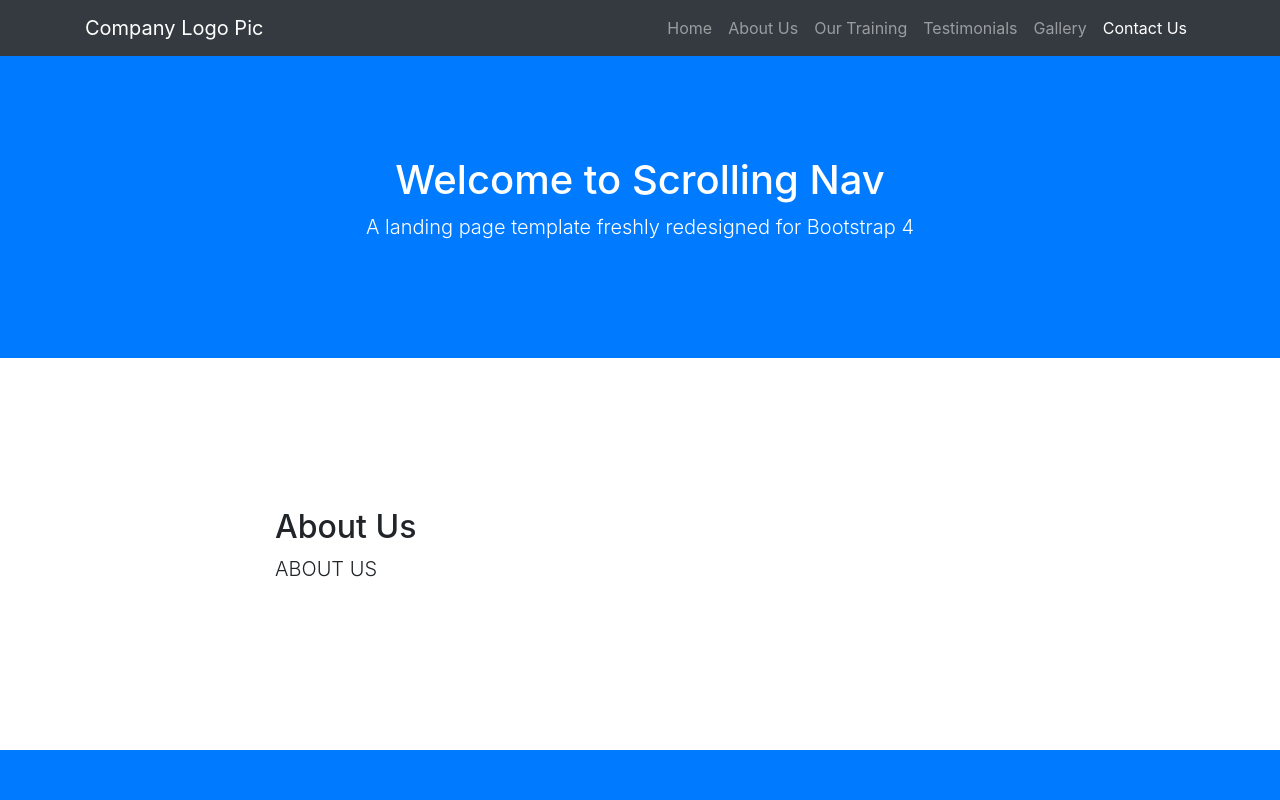
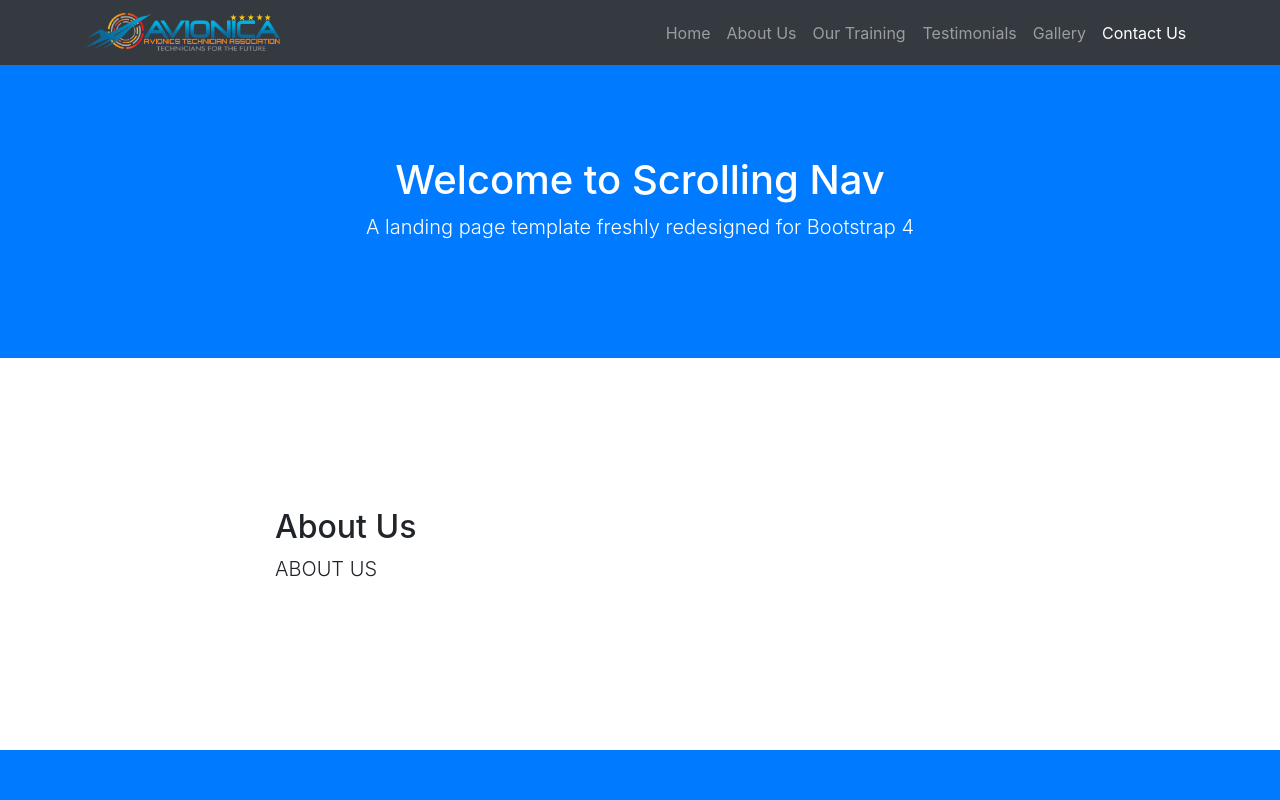
Before and after one commit to grodz21/avionica, a website with bundled scripts: page index.html in a window 1280 px wide. Shown: the top 800 px of the page. Built offline with nearby package versions, Linux system fonts and the light colour scheme.

Commit message:
Added changes to the navigation bar including logo and nav typography sizing depending on vieweing medium.

```diff
--- a/css/scrolling-nav.css
+++ b/css/scrolling-nav.css
@@ -8,9 +8,35 @@ header {
   padding: 154px 0 100px;
 }
 
+.avionicalogo {
+
+	width: 5%;
+	height: auto;
+	padding-top: 0px;
+	padding-bottom: 0px;
+}
+
+/*FullScreen CSS Styling*/
 @media (min-width: 992px) {
   header {
     padding: 156px 0 100px;
+  }
+
+  #trainingWord {
+  	width: 110px;
+  }
+
+  #aboutWord {
+  	width: 86px;
+  }
+
+  #contactWord {
+  	width: 101px;
+  }
+
+  .avionicalogo {
+	width: 35%;
+	height: auto;
   }
 }
 
--- /dev/null
+++ b/css/style.css
@@ -0,0 +1,5 @@
+/*.avionicalogo {
+
+	width: 35%;
+	height: auto;
+}*/
--- a/index.html
+++ b/index.html
@@ -15,6 +15,7 @@
 
     <!-- Custom styles for this template -->
     <link href="css/scrolling-nav.css" rel="stylesheet">
+    <link href="css/style.css" rel="stylesheet">
 
   </head>
 
@@ -23,7 +24,7 @@
     <!-- Navigation -->
     <nav class="navbar navbar-expand-lg navbar-dark bg-dark fixed-top" id="mainNav">
       <div class="container">
-        <a class="navbar-brand js-scroll-trigger" href="#page-top">Company Logo Pic</a>
+        <a class="navbar-brand js-scroll-trigger" href="#page-top"><img src="images/avionica-logo.png" class="avionicalogo"></a>
         <button class="navbar-toggler" type="button" data-toggle="collapse" data-target="#navbarResponsive" aria-controls="navbarResponsive" aria-expanded="false" aria-label="Toggle navigation">
           <span class="navbar-toggler-icon"></span>
         </button>
@@ -33,10 +34,11 @@
               <a class="nav-link js-scroll-trigger" href="#home">Home</a>
             </li>
             <li class="nav-item">
-              <a class="nav-link js-scroll-trigger" href="#aboutus">About Us</a>
+              <a class="nav-link js-scroll-trigger" href="#aboutus"
+              id="aboutWord">About Us</a>
             </li>
             <li class="nav-item">
-              <a class="nav-link js-scroll-trigger" href="#ourtraining">Our Training</a>
+              <a class="nav-link js-scroll-trigger" href="#ourtraining" id="trainingWord">Our Training</a>
             </li>
             <li class="nav-item">
               <a class="nav-link js-scroll-trigger" href="#testimonials">Testimonials</a>
@@ -45,7 +47,7 @@
               <a class="nav-link js-scroll-trigger" href="#gallery">Gallery</a>
             </li>
             <li class="nav-item">
-              <a class="nav-link js-scroll-trigger" href="#contact">Contact Us</a>
+              <a class="nav-link js-scroll-trigger" href="#contact" id="contactWord">Contact Us</a>
             </li>
           </ul>
         </div>
```
Also changed, not shown: images/avionica-logo.png (added).
